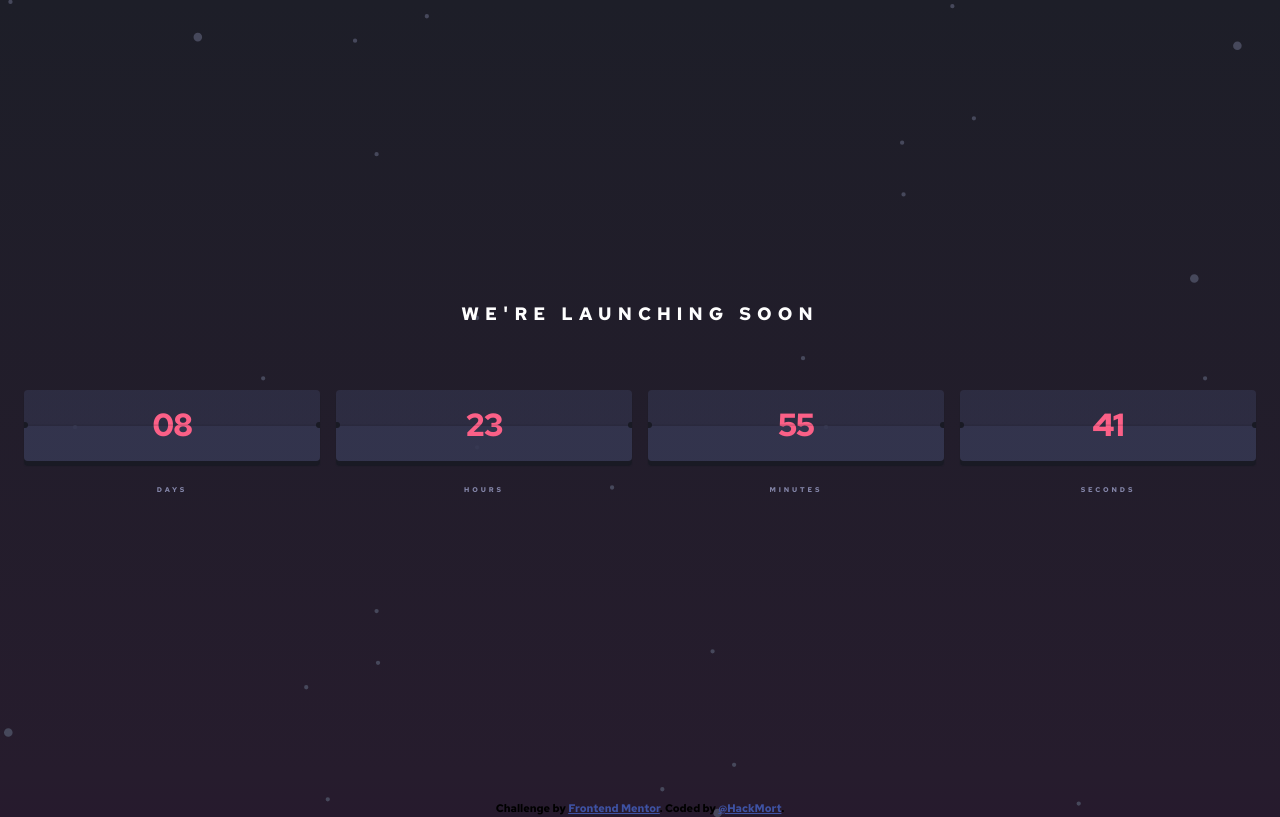
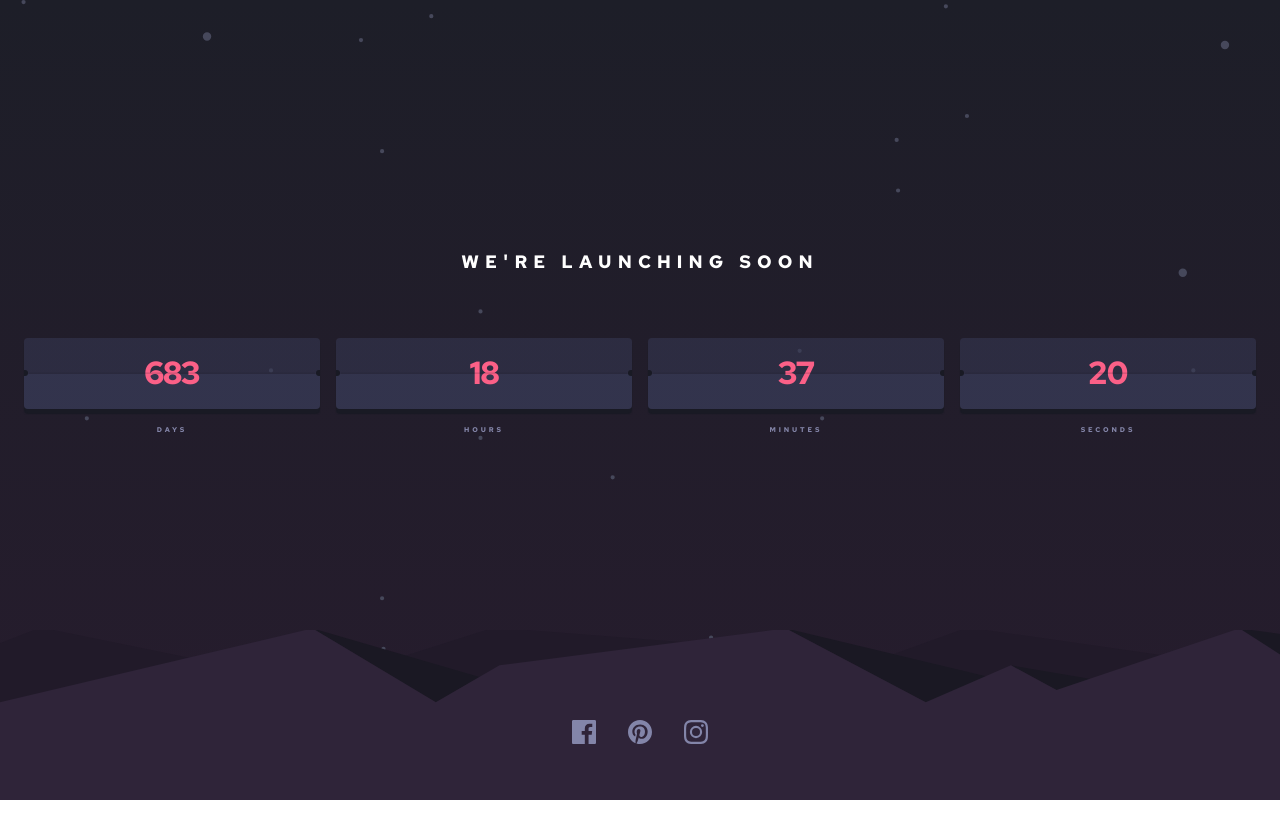
Before and after one commit to HackMort/Launch-countdown-timer, a plain HTML site: page index.html in a window 1280 px wide. Drawn offline with Linux system fonts and the light colour scheme.

Commit message:
Added Countdown Script

```diff
--- a/assets/css/style.css
+++ b/assets/css/style.css
@@ -30,6 +30,20 @@ body::before {
   background-position: center;
   z-index: -1;
 }
+body::after {
+  content: '';
+  position: absolute;
+  top: auto;
+  bottom: 0;
+  left: 0;
+  width: 100%;
+  height: 170px;
+  background-image: url('../images/pattern-hills.svg');
+  background-repeat: no-repeat;
+  background-size: cover;
+  background-position: right;
+  z-index: -1;
+}
 /* Color classes */
 .text-grayish-blue {
   color: hsl(var(--clr-grayish-blue));
@@ -50,16 +64,18 @@ body::before {
   color: hsl(var(--clr-dark));
 }
 /* Custom Styles */
+.section {
+  padding: 1.5rem;
+}
 .countdown-wrapper {
   color: hsl(var(--clr-white));
   display: flex;
   align-items: stretch;
   flex-direction: column;
   justify-content: center;
-  height: 100vh;
-  padding: 1.5rem;
+  height: 80vh;
   text-transform: uppercase;
-  width: 100vw;
+  width: 100%;
 }
 .heading {
   font-size: 1.125rem;
@@ -72,8 +88,9 @@ body::before {
   display: grid;
   grid-auto-columns: minmax(0, 1fr);
   grid-auto-flow: column;
-  /* grid-template-rows: 92px; */
   gap: 1rem;
+  /* place-items: center;
+  margin-inline: auto; */
   text-align: center;
 }
 .countdown-item {
@@ -92,8 +109,9 @@ body::before {
   font-size: 2rem;
   letter-spacing: -1px;
   line-height: 4.43rem;
-  margin-bottom: 1rem;
+  margin-bottom: 0.5rem;
   height: 71px;
+  padding-inline: 5px;
   overflow: hidden;
   -webkit-transform: matrix(1, 0, 0, -1, 0, 0);
   transform: matrix(1, 0, 0, -1, 0, 0);
@@ -138,10 +156,14 @@ body::before {
   font-size: 0.43rem;
   letter-spacing: 0.18rem;
 }
-.attribution {
-  font-size: 11px;
-  text-align: center;
+.social-icons {
+  display: flex;
+  align-items: center;
+  justify-content: center;
+  gap: 2rem;
+  list-style-type: none;
+  margin: 0;
+  padding: 0;
+  margin-top: 2rem;
+  margin-bottom: 2rem;
 }
-.attribution a {
-  color: hsl(228, 45%, 44%);
-}
--- a/assets/js/script.js
+++ b/assets/js/script.js
@@ -1 +1,22 @@
-console.log('Hello World!');
+(function () {
+  const daysElement = document.getElementById('days');
+  const hoursElement = document.getElementById('hours');
+  const minutesElement = document.getElementById('minutes');
+  const secondsElement = document.getElementById('seconds');
+  const countDownDate = new Date('December 31, 2023 00:00:00').getTime();
+  const Countdown = setInterval(function() {
+    let now = new Date().getTime();
+    let timeLeft = countDownDate - now;
+    if (timeLeft < 0) {
+      clearInterval(Countdown);
+    }
+    let days = Math.floor(timeLeft / (1000 * 60 * 60 * 24));
+    let hours = Math.floor((timeLeft % (1000 * 60 * 60 * 24)) / (1000 * 60 * 60));
+    let minutes = Math.floor((timeLeft % (1000 * 60 * 60)) / (1000 * 60));
+    let seconds = Math.floor((timeLeft % (1000 * 60)) / 1000);
+    daysElement.innerHTML= (days < 10) ? `0${days}` : days;
+    hoursElement.innerHTML = ( hours < 10) ? `0${hours}` : hours;
+    minutesElement.innerHTML = ( minutes < 10) ? `0${minutes}` : minutes;
+    secondsElement.innerHTML = (seconds < 10) ? `0${seconds}` : seconds;
+  }, 1000);
+})();
--- a/index.html
+++ b/index.html
@@ -10,6 +10,7 @@
     <link href="https://fonts.googleapis.com/css2?family=Red+Hat+Text:wght@700&display=swap" rel="stylesheet">
     <link rel="stylesheet" href="./assets/css/reset.css" />
     <link rel="stylesheet" href="./assets/css/style.css" />
+    <script src="./assets/js/script.js" defer></script>
     <title>HackMort | Launch countdown timer</title>
   </head>
 
@@ -20,25 +21,25 @@
         <div id="countdown" class="countdown">
           <div class="countdown-item">
             <div class="countdown-item-number">
-              <span id="days">08</span>
+              <span id="days">00</span>
             </div>
             <span class="countdown-item-label">Days</span>
           </div>
           <div class="countdown-item">
             <div class="countdown-item-number">
-              <span id="hours">23</span>
+              <span id="hours">00</span>
             </div>
             <span class="countdown-item-label">Hours</span>
           </div>
           <div class="countdown-item">
             <div class="countdown-item-number">
-              <span id="minutes">55</span>
+              <span id="minutes">00</span>
             </div>
             <span class="countdown-item-label">Minutes</span>
           </div>
           <div class="countdown-item">
             <div class="countdown-item-number">
-              <span id="seconds">41</span>
+              <span id="seconds">00</span>
             </div>
             <span class="countdown-item-label">Seconds</span>
           </div>
@@ -46,12 +47,21 @@
       </div>
     </section>
     <footer>
-      <div class="attribution">
-        Challenge by <a href="https://www.frontendmentor.io?ref=challenge" target="_blank">Frontend Mentor</a>.
-        Coded by <a href="https://www.frontendmentor.io/profile/HackMort">@HackMort</a>.
-      </div>
+      <ul class="social-icons">
+        <li>
+          <a href="#">
+            <img src="./assets/images/icon-facebook.svg" alt="icon-facebook">
+          </a>
+        <li>
+          <a href="#">
+            <img src="./assets/images/icon-pinterest.svg" alt="icon-pinterest">
+          </a>
+        </li>
+        <li>
+          <a href="#">
+            <img src="./assets/images/icon-instagram.svg" alt="icon-instagram">
+          </a>
+      </ul>
     </footer>
-    <script src="./assets/js/script.js"></script>
   </body>
-
 </html>
```
